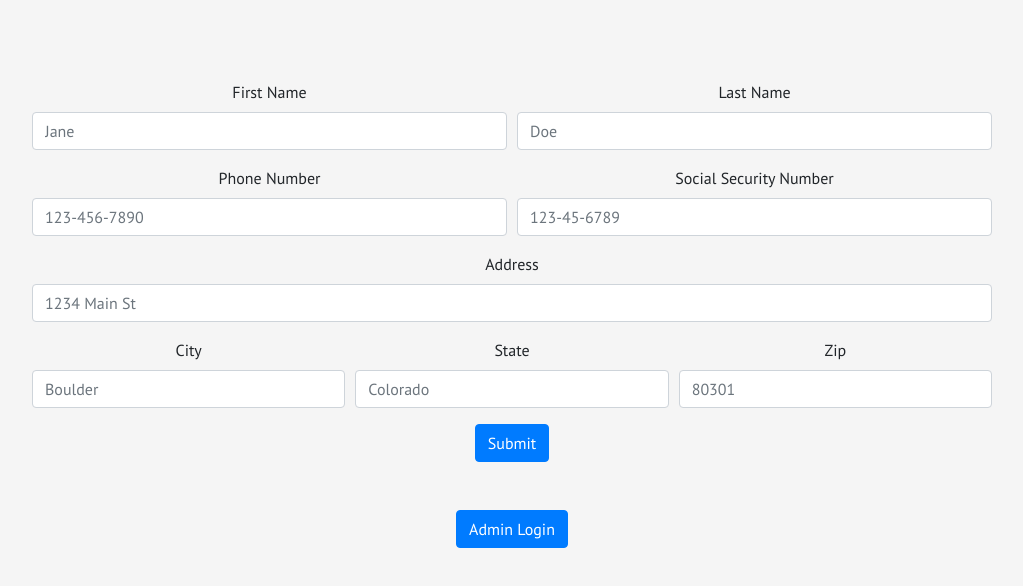
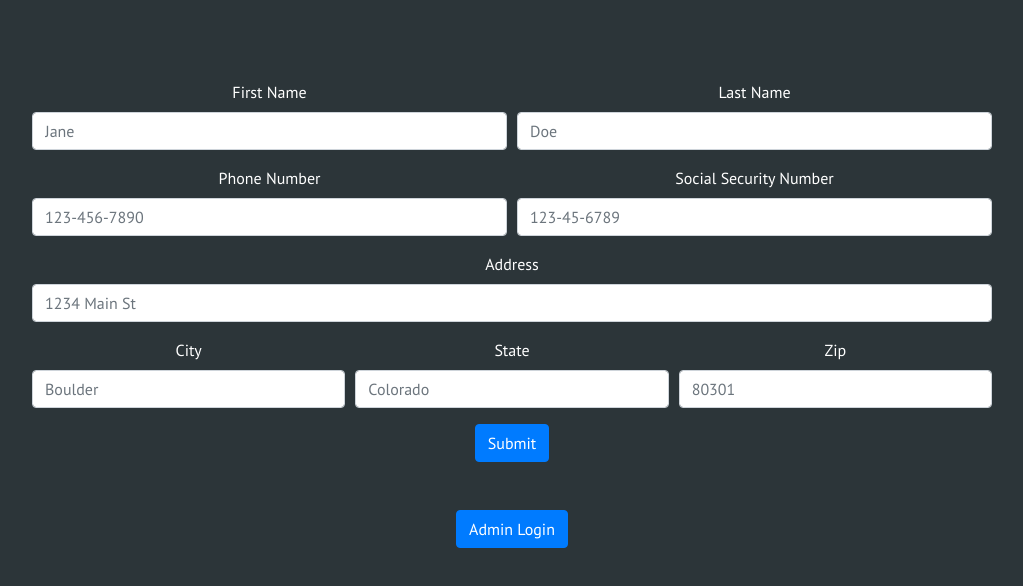
Before and after one commit to shawnsull3/linqpal, a React (Create React App) app: page /home in a window 1280 px wide. Shown: the top 586 px of the page, without its empty margins (128-1151 px from the left). Built offline with nearby package versions, Linux system fonts and the light colour scheme.

Commit message:
Update background color

```diff
--- a/src/app/styles/App.css
+++ b/src/app/styles/App.css
@@ -1,20 +1,25 @@
 body,
 html {
-  background-color: whitesmoke;
+  background-color: #2C3539;
   font-family: 'PT Sans', sans-serif !important;
 }
 
 .App {
   text-align: center;
-  background-color: whitesmoke;
+  background-color: #2C3539
 }
 
 h4 {
   margin-top: 1rem !important;
+  color: white;
 }
 
 .login-btn {
   margin-top: 3rem;
+}
+
+.form-label {
+  color:  white;
 }
 
 .form {
```
